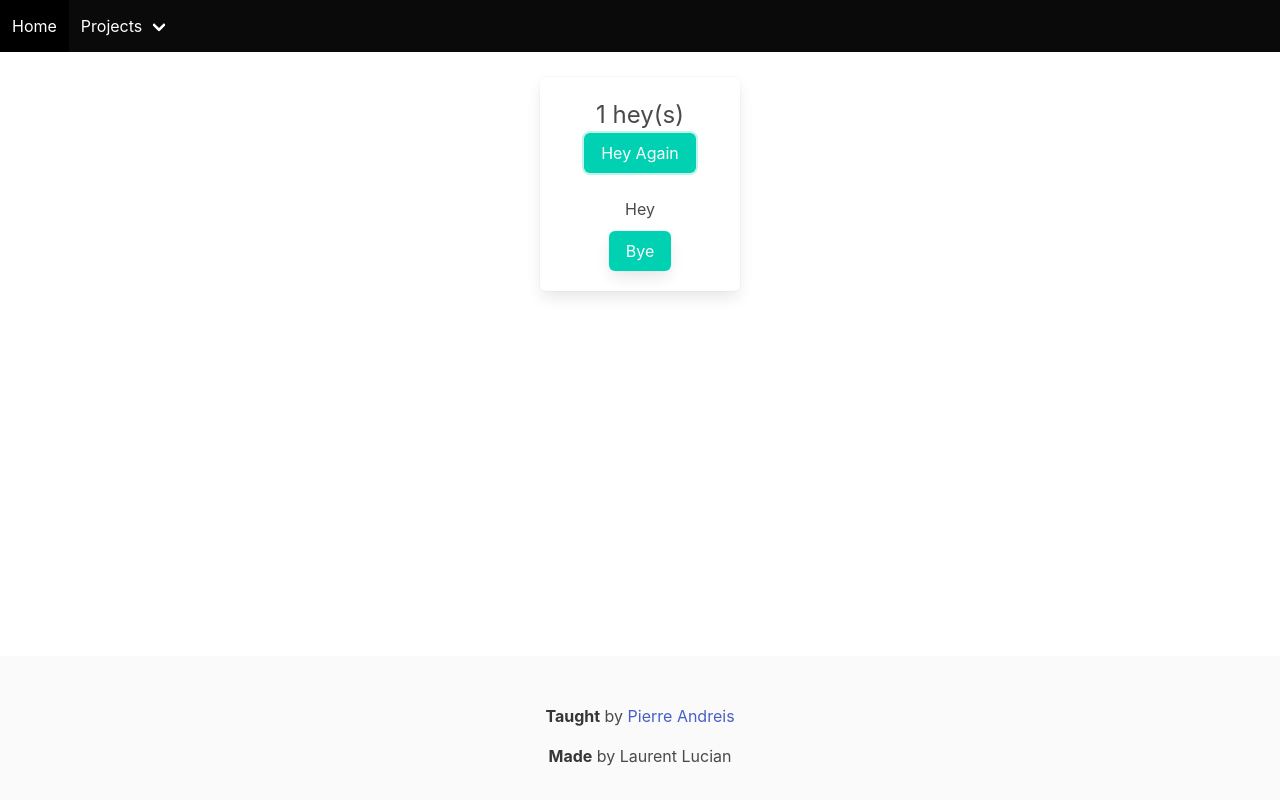
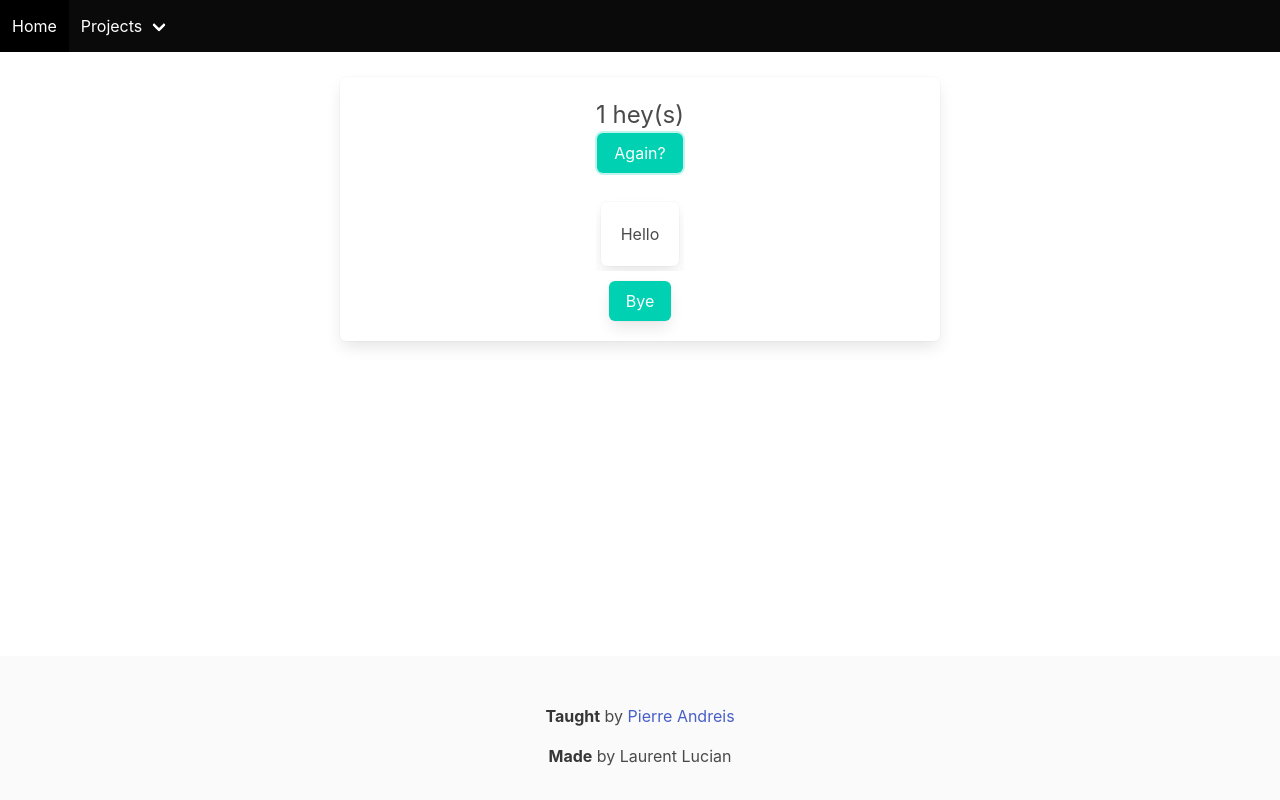
Before and after one commit to laurentlucian/origin-react, a React (Create React App) app in the folder my-app/: page /counter in a window 1280 px wide. Both pictures are taken after a click on the button "Say Hello". Built offline with nearby package versions, Linux system fonts and the light colour scheme.

Commit message:
changed from counting number to managing an array; added color change

```diff
--- a/my-app/src/components/Counter.jsx
+++ b/my-app/src/components/Counter.jsx
@@ -2,8 +2,38 @@ import React, { Component } from "react";
 
 class Counter extends Component {
   state = {
-    count: 0,
-    bye: false
+    hello: [],
+    bye: false,
+    render: false
+  };
+
+  handleIncrement = () => {
+    const { hello } = this.state;
+    hello.push({ hello: "Hello", color: false });
+    this.setState({ hello, bye: false });
+  };
+
+  handleDelete = () => {
+    const hello = [];
+    this.setState({ hello, bye: true });
+  };
+
+  formatCount() {
+    const { hello } = this.state;
+    if (this.state.bye) {
+      return "Goodbye";
+    } else {
+      return hello.length === 0 ? "Hello!" : hello.length + " hey(s)";
+    }
+  }
+
+  boxColor = i => {
+    //fix this so it switches color between true or false
+    //replace only color and pushes in new array
+    const Hello = this.state.hello;
+    console.log(Hello[i]);
+    Hello[i].color = !Hello[i].color;
+    this.setState({ hello: Hello });
   };
 
   render() {
@@ -11,8 +41,15 @@ class Counter extends Component {
     for (let i = 0; i < this.state.count; i++) {
       hello.push("Hey");
     }
+
     return (
-      <div className="container box" style={{ width: 200, marginTop: 25 }}>
+      <div
+        className="container box"
+        style={{
+          maxWidth: 600,
+          marginTop: 25
+        }}
+      >
         <div
           style={{
             display: "flex",
@@ -24,14 +61,39 @@ class Counter extends Component {
           <button
             className="button is-primary box"
             onClick={this.handleIncrement}
+            onKeyDown={this.handleIncrement}
           >
-            {this.state.count === 0 ? "Say Hello" : "Hey Again"}
+            {this.state.hello.length === 0 ? "Say Hello" : "Again?"}
           </button>
-          {hello.map((hello, index) => (
-            <h1 key={index}>{hello}</h1>
-          ))}
-
-          {this.state.count >= 1 && (
+          <div
+            style={{
+              display: "flex",
+              maxWidth: 550,
+              flexWrap: "wrap",
+              justifyContent: "center",
+              maxHeight: 450,
+              overflow: "scroll"
+            }}
+          >
+            {this.state.hello.map((hello, index) => {
+              return (
+                <h1
+                  className={`box`} //changes class depending if variable is true or false
+                  style={{
+                    margin: "5px",
+                    backgroundColor: `${
+                      this.state.hello[index].color === true ? "red" : ""
+                    }`
+                  }}
+                  key={index}
+                  onClick={i => this.boxColor(index)}
+                >
+                  {hello.hello}
+                </h1>
+              );
+            })}
+          </div>
+          {this.state.hello.length !== 0 && (
             <div style={{ marginTop: 10 }}>
               <button
                 className="button is-primary box"
@@ -45,34 +107,6 @@ class Counter extends Component {
       </div>
     );
   }
-
-  handleIncrement = () => {
-    const count = this.state.count + 1;
-    this.setState({ count, bye: false });
-  };
-
-  handleDelete = () => {
-    const count = 0;
-    this.setState({ count, bye: true });
-  };
-
-  formatCount() {
-    const { count } = this.state;
-    if (this.state.bye) {
-      return "Goodbye";
-    } else {
-      return count === 0 ? "Hello!" : count + " hey(s)";
-    }
-  }
-
-  getClasses() {
-    let classes = "";
-    classes =
-      this.state.count === 0
-        ? "{backgroundColor: red}"
-        : "{backgroundColor: white}";
-    return classes;
-  }
 }
 
 export default Counter;
```
